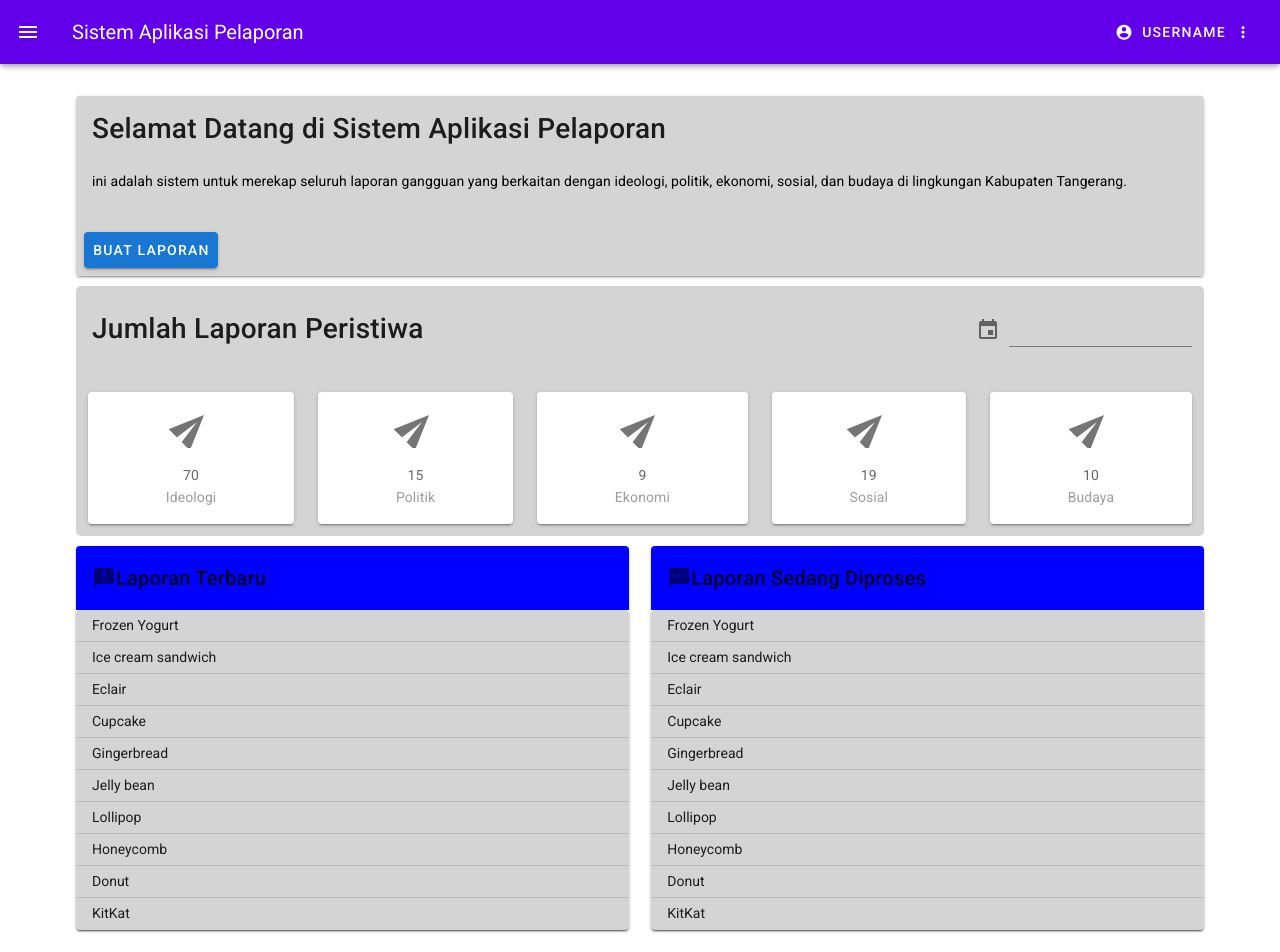
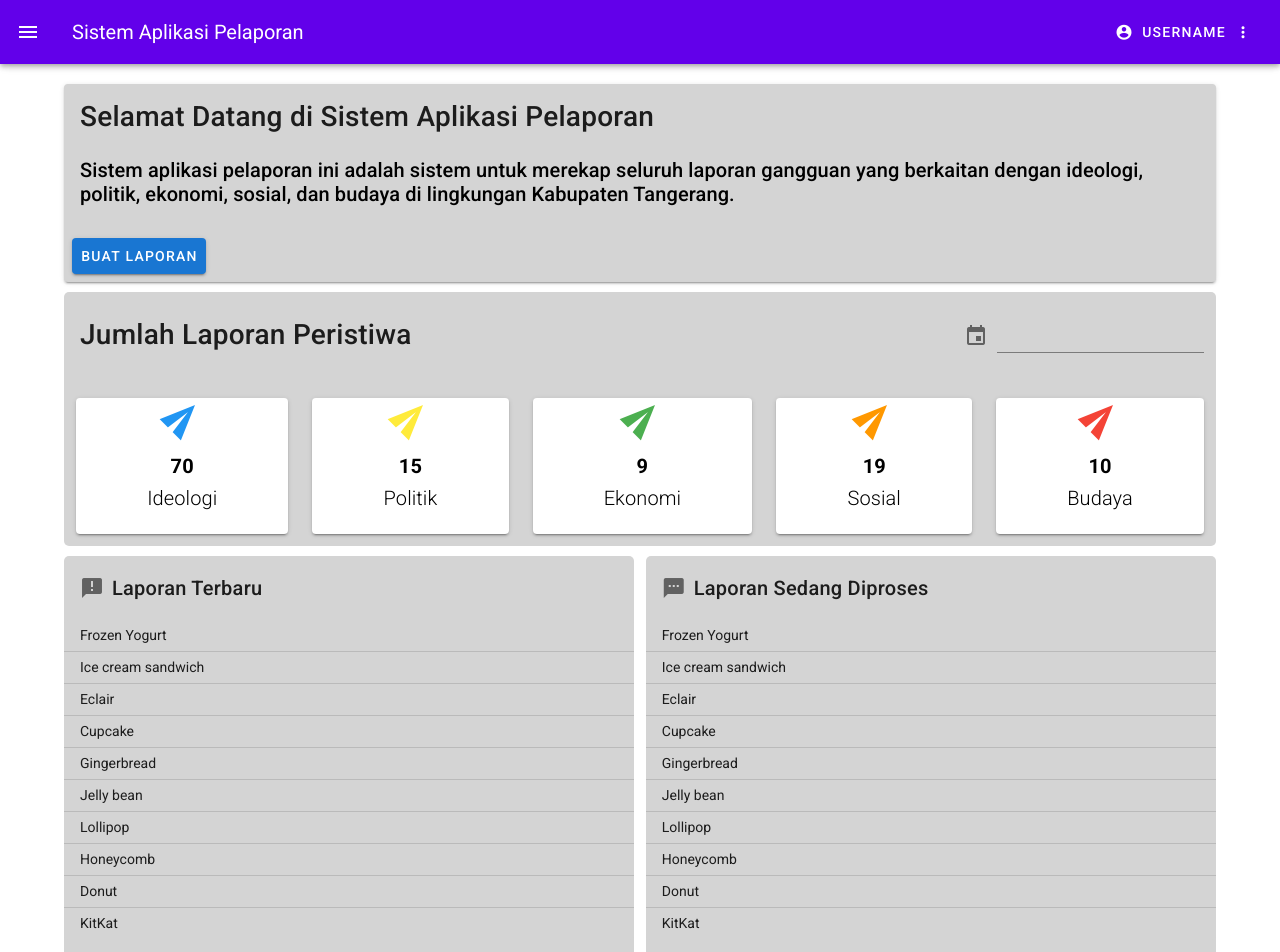
Before and after one commit to simkesbangpol/frontend, a Vue app: page / in a window 1280 px wide. Shown: the top 952 px of the page. Built offline with nearby package versions, Linux system fonts and the light colour scheme.

Commit message:
update style content in home-screen

```diff
--- a/src/views/Home.vue
+++ b/src/views/Home.vue
@@ -1,11 +1,11 @@
 <template>
   <div>
-    <v-container>
+    <!-- <v-container> -->
       <v-layout column wrap>
         <v-flex sm6 xs12 md6 lg3 >
           <v-card color="#d4d4d4">
             <v-card-title><h3>Selamat Datang di Sistem Aplikasi Pelaporan</h3></v-card-title>
-            <v-card-text><p class="black--text">ini adalah sistem untuk merekap seluruh laporan gangguan yang berkaitan dengan ideologi, politik, ekonomi, sosial, dan budaya di lingkungan Kabupaten Tangerang.</p></v-card-text>
+            <v-card-text><h5 class="black--text">Sistem aplikasi pelaporan ini adalah sistem untuk merekap seluruh laporan gangguan yang berkaitan dengan ideologi, politik, ekonomi, sosial, dan budaya di lingkungan Kabupaten Tangerang.</h5></v-card-text>
             <v-card-actions>
               <v-btn
                 color="primary"
@@ -36,17 +36,18 @@
                     readonly
                     v-bind="attrs"
                     v-on="on"
+                    style="width:240px;"
                   ></v-text-field>
                 </template>
                 <v-date-picker v-model="dates" scrollable range>
                   <v-spacer></v-spacer>
-                  <v-btn text color="success" @click="dates = []" >
+                  <v-btn text color="primary" @click="dates = []" >
                     Ulang
                   </v-btn>
                   <v-btn text color="error" @click="modal = false" >
                     Batal
                   </v-btn>
-                  <v-btn text color="primary" @click="$refs.dialog.save(dates)" >
+                  <v-btn text color="success" @click="$refs.dialog.save(dates)" >
                     OK
                   </v-btn>
                 </v-date-picker>
@@ -56,14 +57,12 @@
         </div>
 
         <div style="flex-direction: row; flex-wrap: wrap; display: flex;">
-          <v-flex v-for="person in team" :key="person.count_report" >
-            <v-card class="text-center ma-3" router :to="person.route">
-              <v-responsive class="pt-4">
-                <v-icon x-large >mdi-send mdi-rotate-315</v-icon>
-              </v-responsive>
+          <v-flex v-for="category in categories" :key="category.count_report" >
+            <v-card class="text-center ma-3" router :to="category.route" style="text-decoration: none;">
+              <div><v-icon x-large :color="category.color">mdi-send mdi-rotate-315</v-icon></div>
               <v-card-text>
-                <div class="subheading">{{person.count_report}}</div>
-                <div class="grey--text">{{person.category}}</div>
+                <h5 style="color: black; font-weight: bold;">{{category.count_report}}</h5>
+                <h5 style="color: black; font-weight: 300;">{{category.category}}</h5>
               </v-card-text>
             </v-card>
           </v-flex>
@@ -71,9 +70,8 @@
       </div>
 
       <div style="flex-direction: row; flex-wrap: wrap; display: flex; border-radius: 5px; justify-content: space-between;">
-        <div class="table-container">
-          <v-card>
-            <v-card-title style="background: blue;"><v-icon>mdi-message-alert</v-icon>Laporan Terbaru</v-card-title>
+        <div v-for="tableData in tables" :key="tableData.title" class="table-container">
+            <v-card-title><v-icon class="mr-2">{{tableData.icon}}</v-icon>{{tableData.title}}</v-card-title>
             <v-data-table
               style="background: #d4d4d4;"
               dense
@@ -82,27 +80,13 @@
               :hide-default-footer="true"
               :items="reports"
               item-key="name"
-              class="elevation-1"
-            ></v-data-table>
-          </v-card>
-        </div>
-        <div class="table-container">
-          <v-card>
-            <v-card-title style="background: blue;"><v-icon>mdi-message-processing</v-icon>Laporan Sedang Diproses</v-card-title>
-            <v-data-table
-              style="background: #d4d4d4;"
-              dense
-              :headers="headers"
-              :hide-default-header="true"
-              :hide-default-footer="true"
-              :items="reports"
-              item-key="name"
-              class="elevation-1"
-            ></v-data-table>
-          </v-card>
+            ><router-link to="/lihat-laporan"></router-link></v-data-table>
+            <v-card-actions>
+              <v-btn text color="primary" right="true" :to="tableData.route">Selengkapnya ...</v-btn>
+            </v-card-actions>
         </div>
       </div>
-    </v-container>
+    <!-- </v-container> -->
 
   </div>
 </template>
@@ -126,12 +110,12 @@ export default {
         { first_name: 'Geneva' },
         { first_name: 'Jami' }
       ],
-      team: [
-        {count_report: '70', category: 'Ideologi', route: '/lihat-laporan'},
-        {count_report: '15', category: 'Politik', route: '/lihat-laporan'},
-        {count_report: '9', category: 'Ekonomi', route: '/lihat-laporan'},
-        {count_report: '19', category: 'Sosial', route: '/lihat-laporan'},
-        {count_report: '10', category: 'Budaya', route: '/lihat-laporan'},
+      categories: [
+        {count_report: '70', category: 'Ideologi', route: '/lihat-laporan', color: 'blue'},
+        {count_report: '15', category: 'Politik', route: '/lihat-laporan', color: 'yellow'},
+        {count_report: '9', category: 'Ekonomi', route: '/lihat-laporan', color: 'green'},
+        {count_report: '19', category: 'Sosial', route: '/lihat-laporan', color: 'orange'},
+        {count_report: '10', category: 'Budaya', route: '/lihat-laporan', color: 'red'},
       ],
       reports: [
         {
@@ -165,6 +149,10 @@ export default {
           name: 'KitKat',
         },
       ],
+      tables: [
+        {title: 'Laporan Terbaru', icon: 'mdi-message-alert', route: '/lihat-laporan'},
+        {title: 'Laporan Sedang Diproses', icon: 'mdi-message-processing', route: '/lihat-laporan'},
+      ],
       headers: [
         {
           text: 'Dessert (100g serving)',
@@ -189,13 +177,17 @@ export default {
 <style>
 @media screen and (max-width:2000px){
     .table-container {
-      width: 49%;
+      background: #d4d4d4;
+      border-radius: 5px;
+      width: 49.5%;
       margin-top: 10px;
     }
 }
 
 @media screen and (max-width:958px){
     .table-container {
+      background: #d4d4d4;
+      border-radius: 5px;
       width: 100%;
       margin-top: 10px;
     }
```
